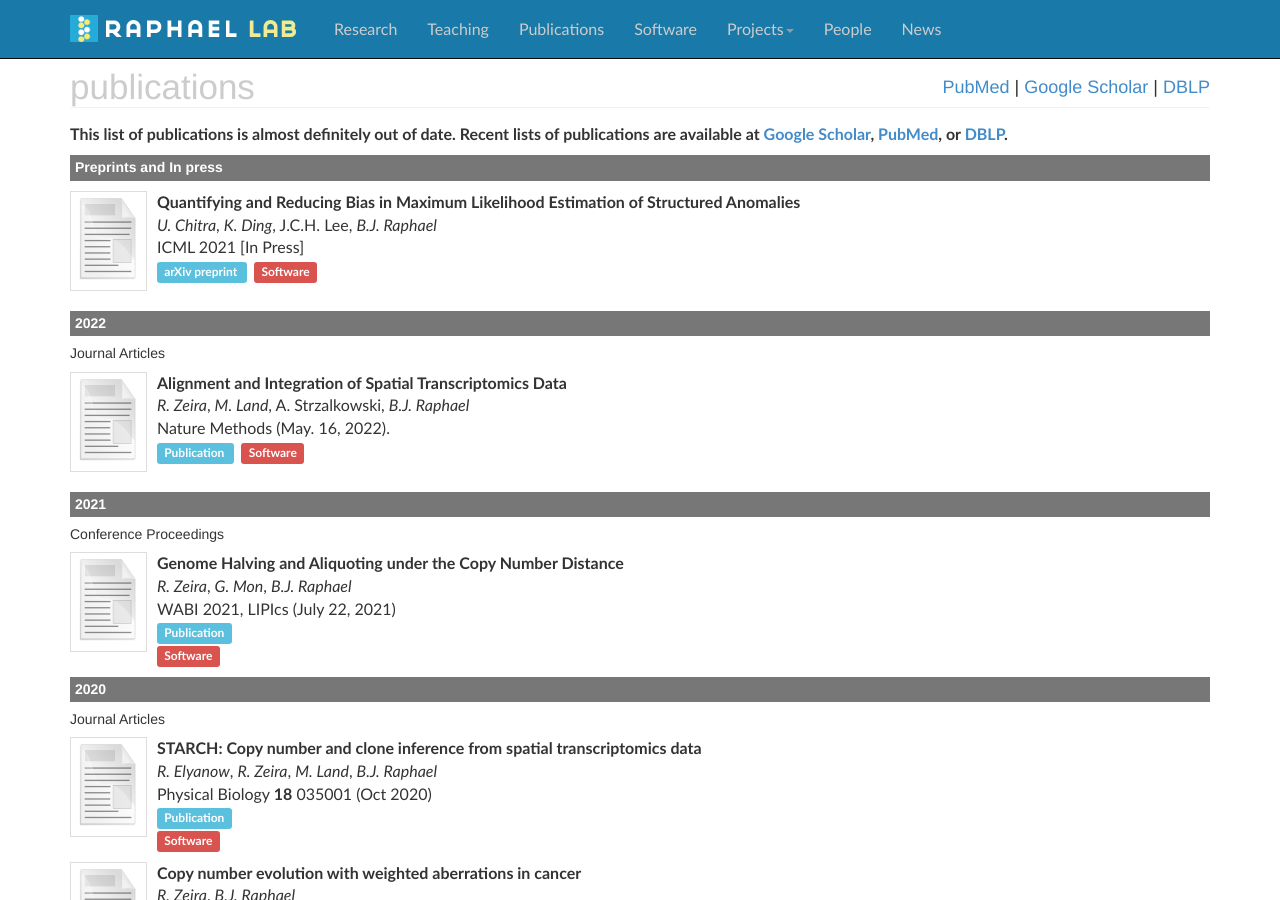
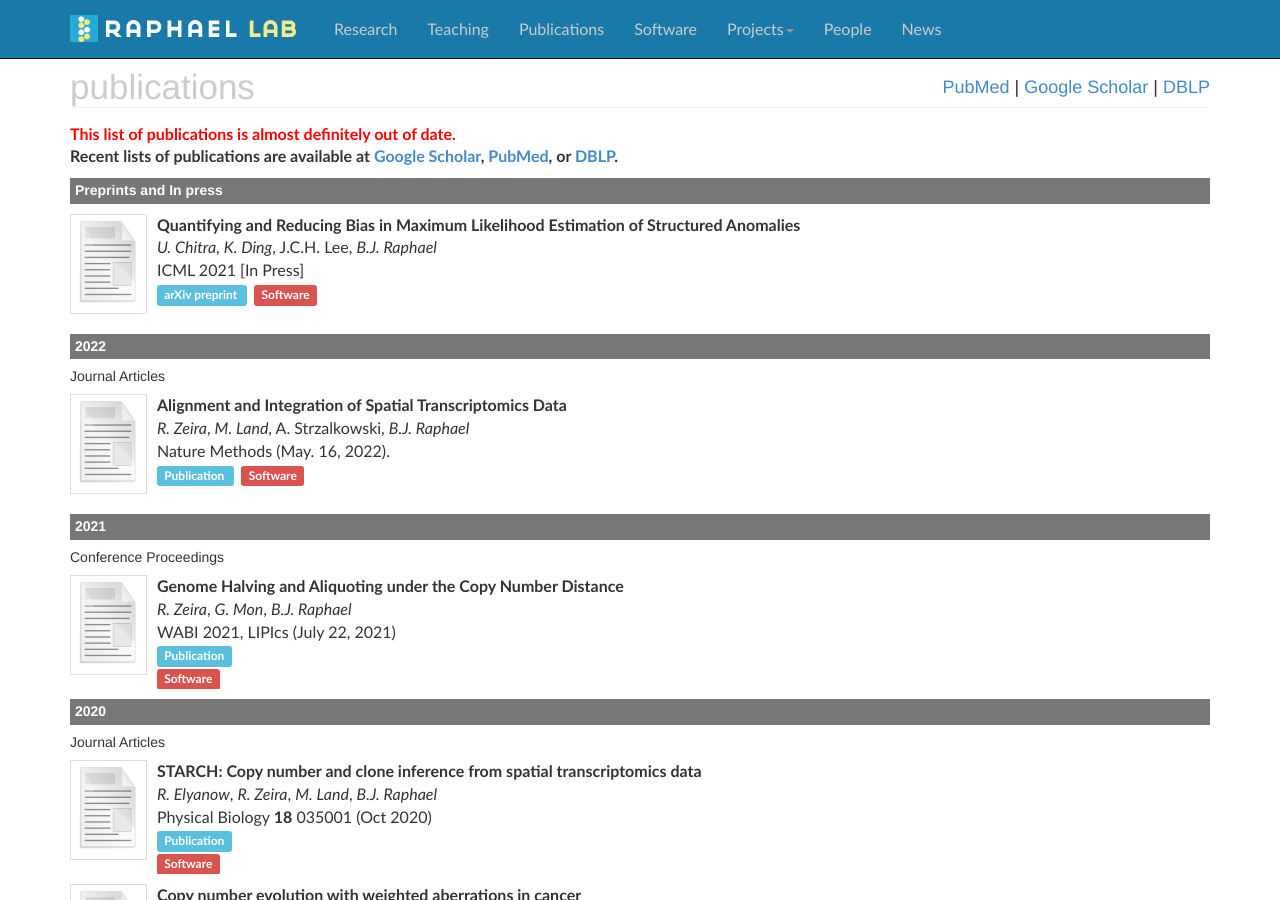
Before and after one commit to raphael-group/raphael-group.github.io, a Jekyll site: the page built from publications/index.md, in a window 1280 px wide and 900 px high. Built offline with Jekyll 4.4.1, drawn with Linux system fonts in a browser that asks for light colours; nearby versions of some CDN libraries; comment, search, counter and statistics services are not loaded.

Commit message:
Update index.md
Updated Google scholar link

```diff
--- a/publications/index.md
+++ b/publications/index.md
@@ -8,7 +8,8 @@
 
 # publications
 
-**This list of publications is almost definitely out of date.  Recent lists of publications are available at [Google Scholar](https://scholar.google.com/citations?user=GhvZjJUAAAAJ&hl=en&authuser=1), [PubMed](http://www.ncbi.nlm.nih.gov/pubmed/?term=%28raphael+bj+%5Bau%5D+OR+raphael+bj+%5BInvestigator%5D%29+OR+21720365%5Buid%5D+OR+17048384+%5Buid%5D+OR+15520295+%5Buid%5D), or [DBLP](http://www.informatik.uni-trier.de/~ley/db/indices/a-tree/r/Raphael:Benjamin_J=.html).**
+<span style="color:red">**This list of publications is almost definitely out of date.**</span> <br>
+**Recent lists of publications are available at [Google Scholar](https://scholar.google.com/citations?user=GhvZjJUAAAAJ&hl=en), [PubMed](http://www.ncbi.nlm.nih.gov/pubmed/?term=%28raphael+bj+%5Bau%5D+OR+raphael+bj+%5BInvestigator%5D%29+OR+21720365%5Buid%5D+OR+17048384+%5Buid%5D+OR+15520295+%5Buid%5D), or [DBLP](http://www.informatik.uni-trier.de/~ley/db/indices/a-tree/r/Raphael:Benjamin_J=.html).**
 
 ### Preprints and In press ###
 
```
